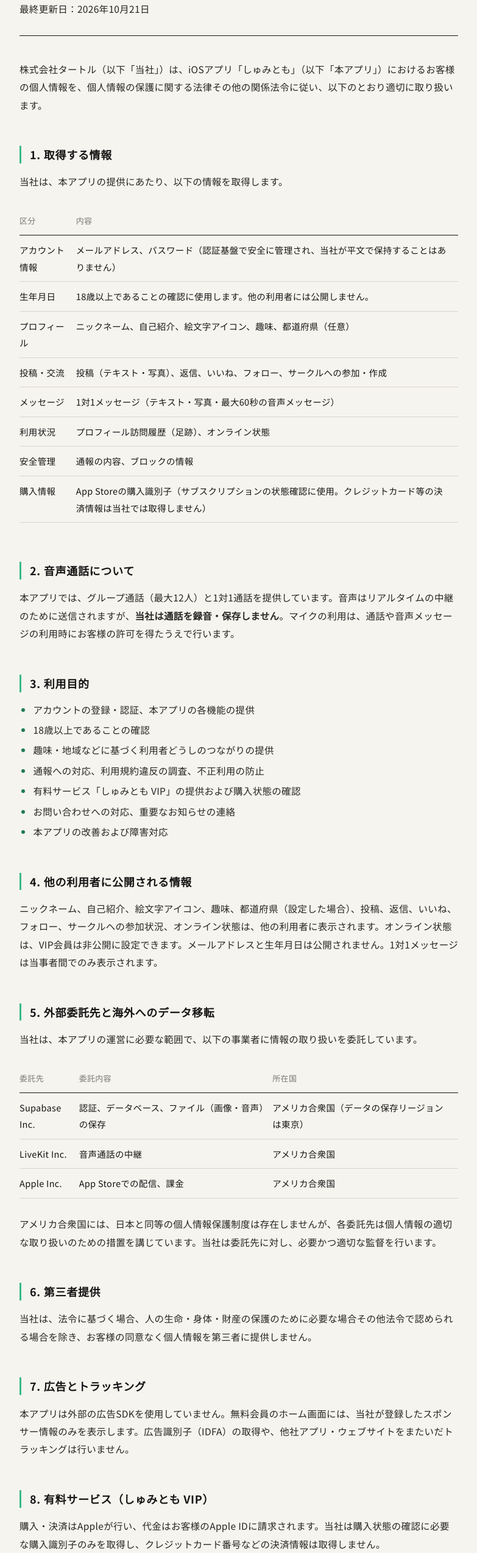
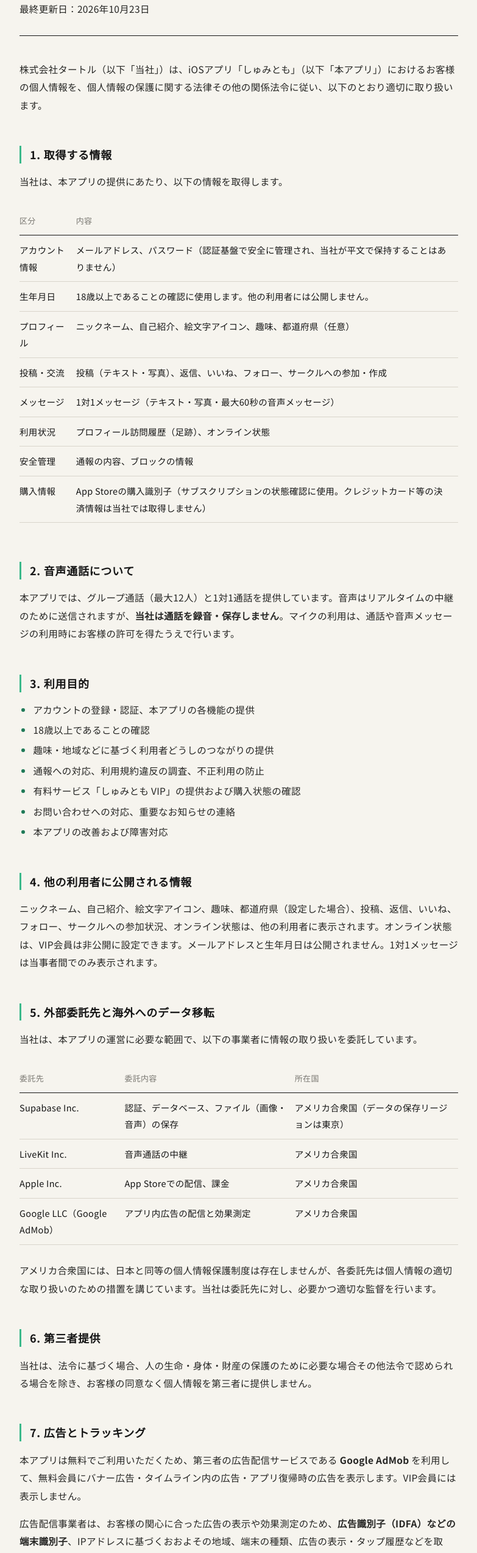
Before and after one commit to kameki23/shumitomo-legal, a plain HTML site: page privacy.html in a window 1280 px wide. Shown: the part 240-2786 px from the top of the page at 61% size, without its empty margins (248-1031 px from the left). Drawn offline with Linux system fonts and the light colour scheme; a web font is replaced by a local one.

Commit message:
Add Google AdMob disclosure

```diff
--- a/privacy.html
+++ b/privacy.html
@@ -27,7 +27,7 @@
   <div class="doc-head">
     <p class="eyebrow">PRIVACY POLICY</p>
     <h1>プライバシーポリシー</h1>
-    <p class="updated">最終更新日：2026年10月21日</p>
+    <p class="updated">最終更新日：2026年10月23日</p>
   </div>
 
   <p>株式会社タートル（以下「当社」）は、iOSアプリ「しゅみとも」（以下「本アプリ」）におけるお客様の個人情報を、個人情報の保護に関する法律その他の関係法令に従い、以下のとおり適切に取り扱います。</p>
@@ -76,6 +76,7 @@
       <tr><td>Supabase Inc.</td><td>認証、データベース、ファイル（画像・音声）の保存</td><td>アメリカ合衆国（データの保存リージョンは東京）</td></tr>
       <tr><td>LiveKit Inc.</td><td>音声通話の中継</td><td>アメリカ合衆国</td></tr>
       <tr><td>Apple Inc.</td><td>App Storeでの配信、課金</td><td>アメリカ合衆国</td></tr>
+      <tr><td>Google LLC（Google AdMob）</td><td>アプリ内広告の配信と効果測定</td><td>アメリカ合衆国</td></tr>
     </tbody>
   </table>
   </div>
@@ -85,7 +86,9 @@
   <p>当社は、法令に基づく場合、人の生命・身体・財産の保護のために必要な場合その他法令で認められる場合を除き、お客様の同意なく個人情報を第三者に提供しません。</p>
 
   <h2>7. 広告とトラッキング</h2>
-  <p>本アプリは外部の広告SDKを使用していません。無料会員のホーム画面には、当社が登録したスポンサー情報のみを表示します。広告識別子（IDFA）の取得や、他社アプリ・ウェブサイトをまたいだトラッキングは行いません。</p>
+  <p>本アプリは無料でご利用いただくため、第三者の広告配信サービスである <strong>Google AdMob</strong> を利用して、無料会員にバナー広告・タイムライン内の広告・アプリ復帰時の広告を表示します。VIP会員には表示しません。</p>
+  <p>広告配信事業者は、お客様の関心に合った広告の表示や効果測定のため、<strong>広告識別子（IDFA）などの端末識別子</strong>、IPアドレスに基づくおおよその地域、端末の種類、広告の表示・タップ履歴などを取得・利用する場合があります。IDFAの利用は、iOSの「トラッキングを許可しますか？」の確認で許可された場合に限られ、「設定」→「プライバシーとセキュリティ」→「トラッキング」からいつでも変更できます。許可しない場合も広告は表示されますが、関心に基づかない広告になります。</p>
+  <p>当社が、プロフィール・投稿・メッセージ・生年月日などの内容を広告配信事業者に提供することはありません。Googleによる情報の取り扱いは、<a href="https://policies.google.com/technologies/ads">Googleの広告に関するポリシー</a>と<a href="https://policies.google.com/privacy">プライバシーポリシー</a>をご確認ください。無料会員のホーム画面には、当社が登録したスポンサー情報を表示することもあります。</p>
 
   <h2>8. 有料サービス（しゅみとも VIP）</h2>
   <p>購入・決済はAppleが行い、代金はお客様のApple IDに請求されます。当社は購入状態の確認に必要な購入識別子のみを取得し、クレジットカード番号などの決済情報は取得しません。</p>
```
Also changed, not shown: terms.html (+2 -2 lines).
